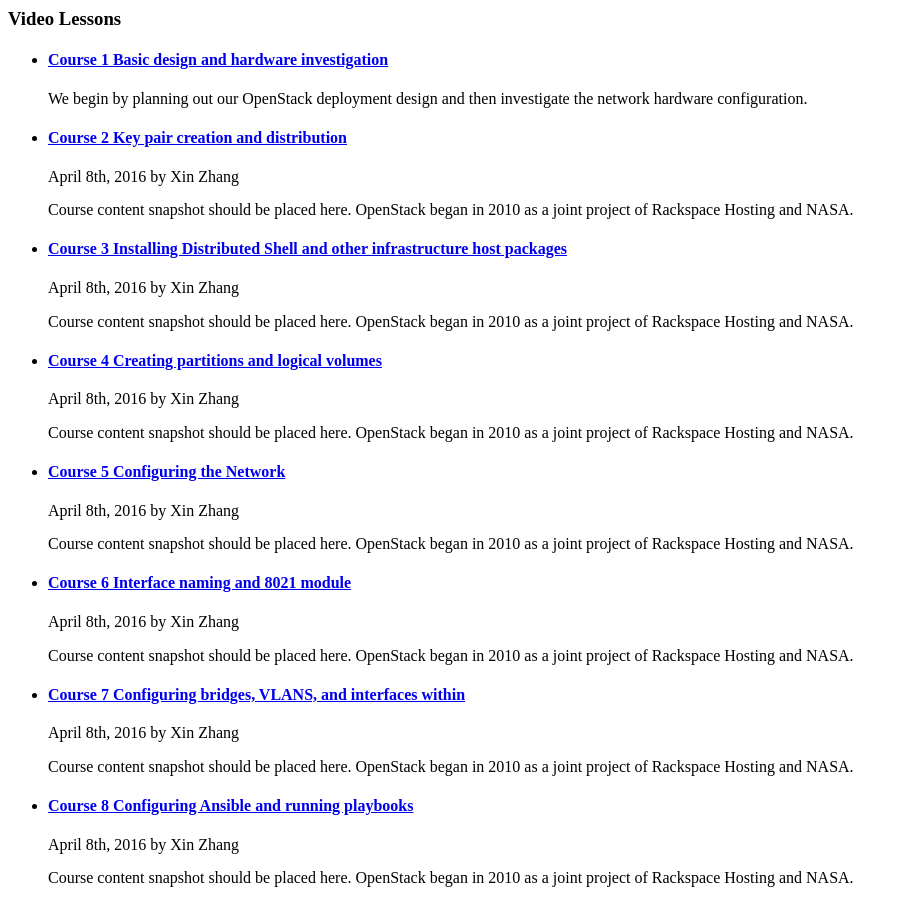
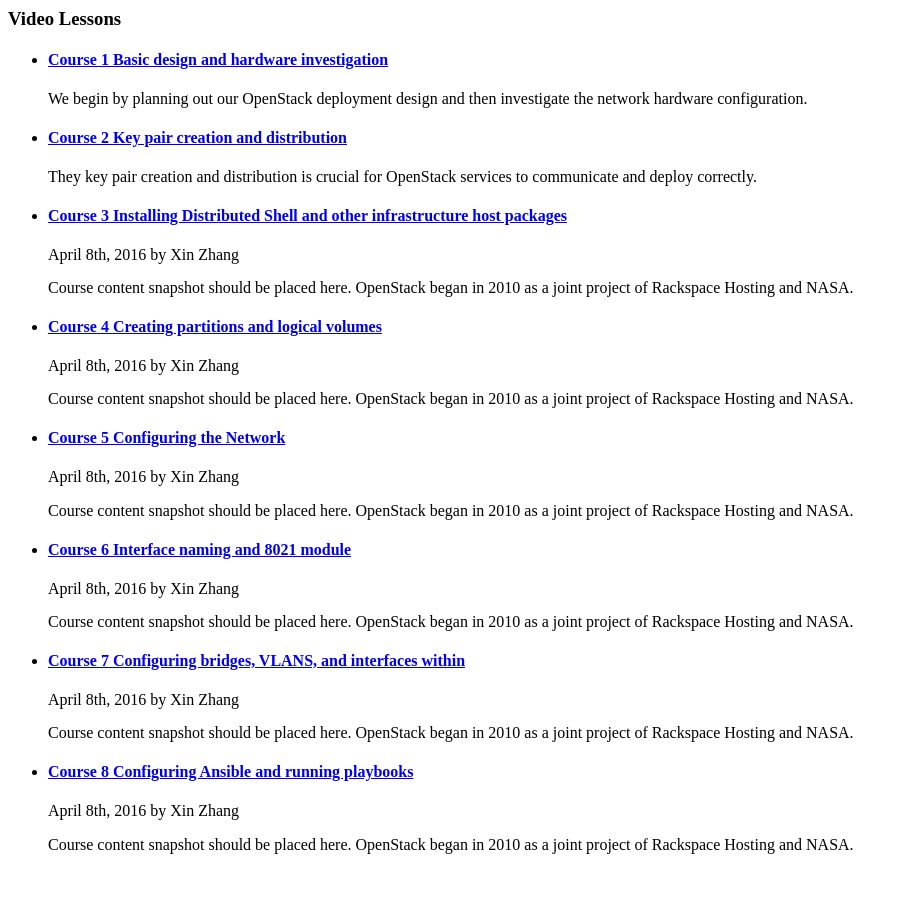
Before and after one commit to opencloudelab/opencloudelab.github.io, a Jekyll site: the page built from Views/Topics/openstack_installation.md, in a window 1280 px wide. Shown: the whole page, without its empty margins (0-908 px from the left). Built offline with Jekyll 4.4.1, drawn with Linux system fonts in a browser that asks for light colours.

Commit message:
description correction

```diff
--- a/_posts/openstack-install/2016-1-2-Course2.md
+++ b/_posts/openstack-install/2016-1-2-Course2.md
@@ -2,8 +2,8 @@
 layout: post
 title: Course 2 Key pair creation and distribution
 categories: openstack-install
-author: April 8th, 2016  by Xin Zhang
-description: Course content snapshot should be placed here. OpenStack began in 2010 as a joint project of Rackspace Hosting and NASA.
+author:
+description: They key pair creation and distribution is crucial for OpenStack services to communicate and deploy correctly.
 ---
 
 * * *
```
